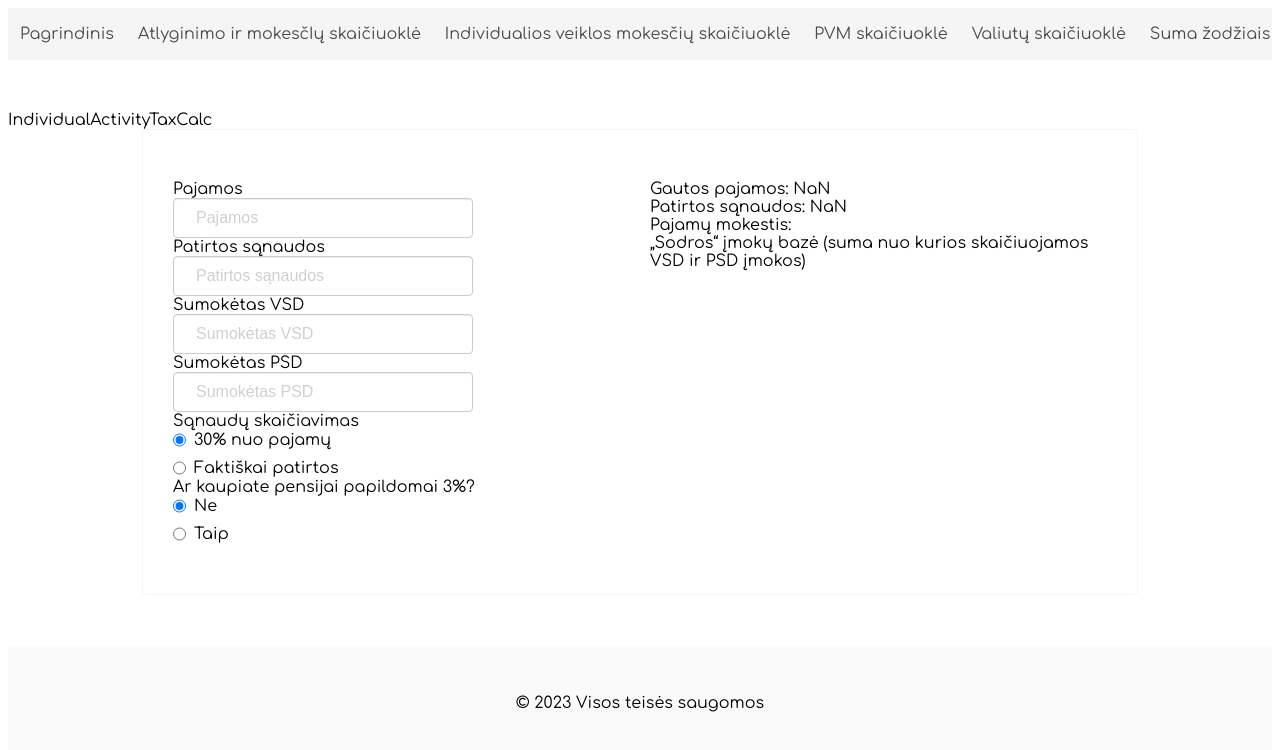
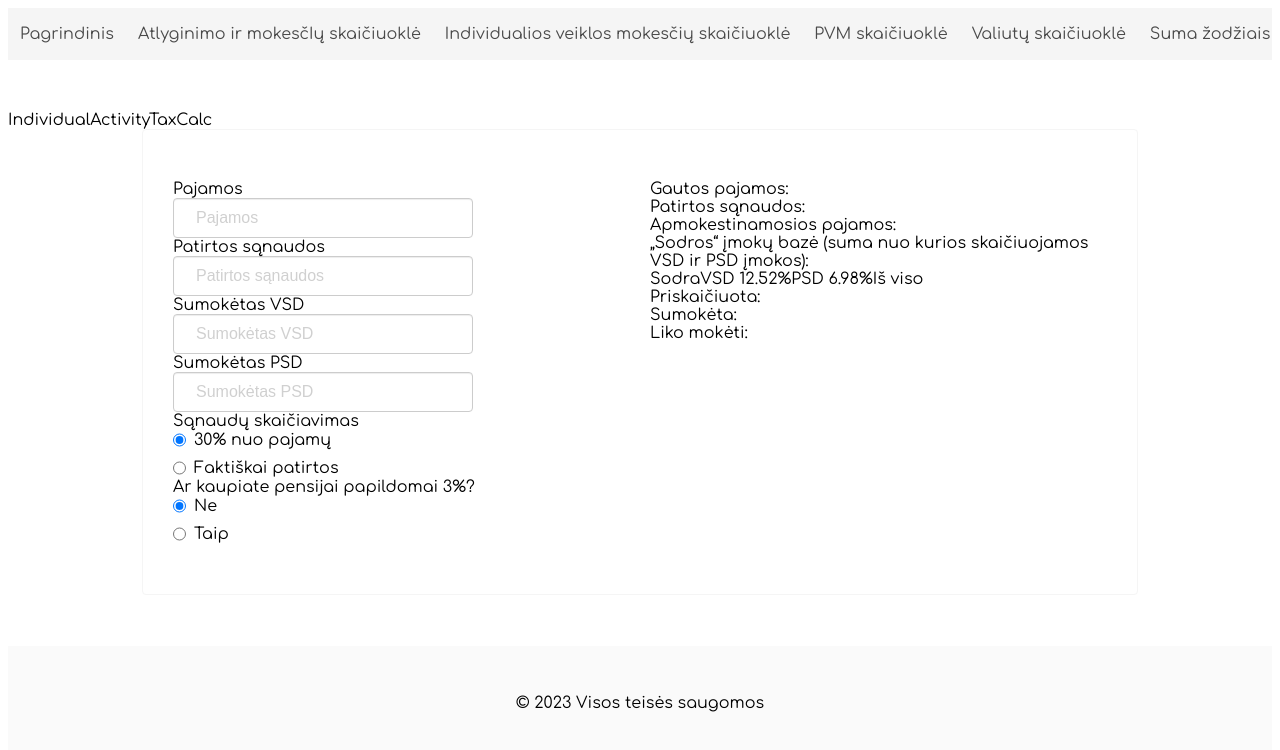
Before and after one commit to ernestas17/CA_2, a React (Vite) app: page /individual-activity-tax-calculator in a window 1280 px wide. Shown: the top 750 px of the page. Built offline with nearby package versions, Linux system fonts and the light colour scheme.

Commit message:
added more logic of calcuator

```diff
--- a/src/components/organisims/IndividualActivityTaxCalculator/IndividActivTaxCalcualtor.tsx
+++ b/src/components/organisims/IndividualActivityTaxCalculator/IndividActivTaxCalcualtor.tsx
@@ -2,59 +2,201 @@ import { useEffect, useState } from 'react';
 import CounterContentContainer from '../../molecules/CounterContentContainer';
 import Input from '../../atoms/Input';
 import RadioWrapper, { RadioItem } from '../../atoms/Radio/Radio';
+import Checkbox from '../../atoms/Checkbox';
 
 const IndividActivTaxCalcualtor = () => {
+  // useState for inputs
   const [income, setIncome] = useState<string>('');
+  const [costsIncurred, setCostsIncurred] = useState<string>('');
+  const [paidVSD, setPaidVSD] = useState<string>('');
+  const [paidPSD, setPaidPSD] = useState<string>('');
+
+  //  useState for outputs
   const [incomeReceived, setIncomeReceived] = useState<string>('');
 
   const [selectedCostCalculation, setSelectedCostCalculation] =
     useState('30% nuo pajamų');
 
-  const [costsIncurred, setCostsIncurred] = useState<string>('');
   const [calculatedCostsIncurred, setCalculatedCostsIncurred] =
     useState<string>('');
 
-  const [paidVSD, setPaidVSD] = useState<string>('');
-  const [paidPSD, setPaidPSD] = useState<string>('');
+  const [taxableIncome, setTaxableIncome] = useState<string>('');
 
-  //   const [taxableIncome, setTaxableIncome] = useState<number>(0);
-  //   const [contributionBase, setContributionBase] = useState<number>(0);
+  const [contributionBase, setContributionBase] = useState<string>('');
+
+  const [calculatedVSD, setCalculatedVSD] = useState<string>('');
+  const [calculatedPSD, setCalculatedPSD] = useState<string>('');
+  const [sodraCalculatedTotal, setSodraCalculatedTotal] = useState<string>('');
+//   const [sodraPaidTotal, setSodraPaidTotal] = useState<string>('');
 
   const [savingAdditional, setSavingAdditional] = useState<string>('Ne');
 
   useEffect(() => {
     calculateOutputs();
-  }, [income, costsIncurred, selectedCostCalculation, savingAdditional]);
+  }, [
+    income,
+    costsIncurred,
+    selectedCostCalculation,
+    savingAdditional,
+    // calculatedCostsIncurred,
+    // taxableIncome,
+    // sodraCalculatedTotal,
+    //sodraPaidTotal,
+  ]);
+
 
   const calculateOutputs = () => {
-    const parsedIncome = parseFloat(income);
-    //console.log(`parsedIncome ${parsedIncome}`);
+    const calcIncome = parseFloat(income);
+    const calcCostsIncurred = parseFloat(costsIncurred);
+    const calcPaidVSD = parseFloat(paidVSD);
+    const calcPaidPSD = parseFloat(paidPSD);
 
     let calculatedCostsIncurred;
+    let taxableIncome;
+    let calculatedContributionBase;
+    let calculatedVSD = '';
+    let calculatedPSD = '';
+    let sodraCalculatedTotal = '';
+    // let sodraPaidTotal = '';
+
+    // calcualting patirtos sąnaudos according cost calculation
+    if (selectedCostCalculation === '30% nuo pajamų') {
+      calculatedCostsIncurred = (calcIncome * 0.3).toFixed(2);
+    } else {
+      calculatedCostsIncurred = calcCostsIncurred.toFixed(2);
+    }
 
     //console.log(`selectedCostCalculation ${selectedCostCalculation}`);
 
+    // calcualting apmokestinamosios pajamos according cost calculation
     if (selectedCostCalculation === '30% nuo pajamų') {
-      calculatedCostsIncurred = (parsedIncome * 0.3).toFixed(2);
+      taxableIncome = (
+        calcIncome - parseFloat(calculatedCostsIncurred)
+      ).toFixed(2);
     } else {
-      calculatedCostsIncurred = parseFloat(costsIncurred).toFixed(2);
+      taxableIncome = (
+        calcIncome -
+        calcCostsIncurred -
+        parseFloat(sodraCalculatedTotal)
+      ).toFixed(2);
+      console.log('sodraCalculatedTotal' + sodraCalculatedTotal);
     }
 
-    //console.log(`costsIncurred ${costsIncurred}`);
-    //console.log(`calculatedCostsIncurred ${calculatedCostsIncurred}`);
+    // calcualting „Sodros“ įmokų bazė according cost calculation
+    if (selectedCostCalculation === '30% nuo pajamų') {
+      calculatedContributionBase = (parseFloat(taxableIncome) * 0.9).toFixed(2);
+    } else {
+      calculatedContributionBase = (
+        (calcIncome - parseFloat(calculatedCostsIncurred)) *
+        0.9
+      ).toFixed(2);
+    }
 
-    setIncomeReceived(parsedIncome.toFixed(2));
+    // calculating "Sodra"
+    if (savingAdditional === 'Ne') {
+      const calculatedVSDValue = (
+        (parseFloat(contributionBase) * 12.52) /
+        100
+      ).toFixed(2);
+      setCalculatedVSD(calculatedVSDValue);
+    } else {
+      const calculatedVSDValue = (
+        (parseFloat(contributionBase) * 15.52) /
+        100
+      ).toFixed(2);
+      setCalculatedVSD(calculatedVSDValue);
+    }
+
+    // calculating "Sodra" contributions
+    if (savingAdditional === 'Ne') {
+      calculatedVSD = (
+        (parseFloat(calculatedContributionBase) * 12.52) /
+        100
+      ).toFixed(2);
+    } else {
+      calculatedVSD = (
+        (parseFloat(calculatedContributionBase) * 15.52) /
+        100
+      ).toFixed(2);
+    }
+
+    // if (parseFloat(taxableIncome) <= 20000 ) {
+    //   const oneMonthPSD = (840 * 6.98) / 100;
+    //   calculatedPSD = (oneMonthPSD * 12).toFixed(2);
+    // } else {
+    //   calculatedPSD = (
+    //     (parseFloat(calculatedContributionBase) * 6.98) /
+    //     100
+    //   ).toFixed(2);
+    // }
+
+    // if (
+    //   (parseFloat(taxableIncome) <= 20000 &&
+    //     selectedCostCalculation === '30% nuo pajamų') ||
+    //   (parseFloat(taxableIncome) <= 20000 &&
+    //     selectedCostCalculation === 'Faktiškai patirtos')
+    // ) {
+    //   const oneMonthPSD = (840 * 6.98) / 100;
+    //   calculatedPSD = (oneMonthPSD * 12).toFixed(2);
+    // } else {
+    //   calculatedPSD = (
+    //     (parseFloat(calculatedContributionBase) * 6.98) /
+    //     100
+    //   ).toFixed(2);
+    // }
+
+    if (
+      parseFloat(taxableIncome) <= 20000 &&
+      (selectedCostCalculation === '30% nuo pajamų' ||
+        selectedCostCalculation === 'Faktiškai patirtos')
+    ) {
+      //   const oneMonthPSD = (840 * 6.98) / 100;
+      //   calculatedPSD = (oneMonthPSD * 12).toFixed(2);
+      console.log('selectedCostCalculation' + selectedCostCalculation);
+      console.log(taxableIncome);
+      calculatedPSD = (((840 * 6.98) / 100) * 12).toFixed(2);
+    } else {
+      console.log(selectedCostCalculation);
+      calculatedPSD = (
+        (parseFloat(calculatedContributionBase) * 6.98) /
+        100
+      ).toFixed(2);
+    }
+
+    sodraCalculatedTotal = (
+      parseFloat(calculatedVSD) + parseFloat(calculatedPSD)
+    ).toFixed(2);
+
+    // sodraPaidTotal = (calcPaidVSD + calcPaidPSD).toFixed(2);
+
+    // console.log(`calculatedCostsIncurred ${calculatedCostsIncurred}`);
+    // console.log(`calculatedContributionBase ${calculatedContributionBase}`);
+    // console.log(`calculatedPSD ${calculatedPSD}`);
+
+    setIncomeReceived(calcIncome.toFixed(2));
     setCalculatedCostsIncurred(calculatedCostsIncurred);
+    setTaxableIncome(taxableIncome);
+    setContributionBase(calculatedContributionBase);
+    setCalculatedVSD(calculatedVSD);
+    setCalculatedPSD(calculatedPSD);
+    setSodraCalculatedTotal(sodraCalculatedTotal);
+    setPaidVSD(calcPaidVSD.toFixed(2));
+    setPaidPSD(calcPaidPSD.toFixed(2));
+    // setSodraPaidTotal(sodraPaidTotal);
   };
 
   const handleCostCalculationChange = (value: string) => {
-    console.log('Selected cost calculation:', value);
+    //console.log('Selected cost calculation:', value);
     setSelectedCostCalculation(value);
   };
 
   const handleSavingAdditionalChange = (value: string) => {
     console.log('Selected saving additional:', value);
     setSavingAdditional(value);
+  };
+
+  const VSDLabel = () => {
+    return savingAdditional === 'Ne' ? 'VSD 12.52%' : 'VSD 15.52%';
   };
 
   return (
@@ -150,13 +292,76 @@ const IndividActivTaxCalcualtor = () => {
         outputs={
           <div>
             <div>
-              <p>Gautos pajamos: {incomeReceived}</p>
-              <p>Patirtos sąnaudos: {calculatedCostsIncurred}</p>
-              <p>Pajamų mokestis: </p>
+              <label>Gautos pajamos:</label>
+              <p>{isNaN(Number(incomeReceived)) ? '' : incomeReceived}</p>
+            </div>
+            <div>
+              <label>Patirtos sąnaudos:</label>
               <p>
+                {isNaN(Number(calculatedCostsIncurred))
+                  ? ''
+                  : calculatedCostsIncurred}
+              </p>
+            </div>
+            <div>
+              <label>Apmokestinamosios pajamos:</label>
+              <p>{isNaN(Number(taxableIncome)) ? '' : taxableIncome}</p>
+            </div>
+            <div>
+              <label>
                 „Sodros“ įmokų bazė (suma nuo kurios skaičiuojamos VSD ir PSD
-                įmokos)
-              </p>
+                įmokos):
+              </label>
+              <p>{isNaN(Number(contributionBase)) ? '' : contributionBase}</p>
+            </div>
+            <div>
+              <div className='titleRow'>
+                <label>Sodra</label>
+                <label>{VSDLabel()}</label>
+                <label>PSD 6.98%</label>
+                <label>Iš viso</label>
+              </div>
+              <div className='row'>
+                <label>Priskaičiuota:</label>
+                <p>{isNaN(Number(calculatedVSD)) ? '' : calculatedVSD}</p>
+                <p>{isNaN(Number(calculatedPSD)) ? '' : calculatedPSD}</p>
+                <p>
+                  {isNaN(Number(sodraCalculatedTotal))
+                    ? ''
+                    : sodraCalculatedTotal}
+                </p>
+              </div>
+              <div className='row'>
+                <label>Sumokėta:</label>
+                <p>
+                  {isNaN(Number(paidVSD)) ? '' : Number(paidVSD).toFixed(2)}
+                </p>
+                <p>
+                  {isNaN(Number(paidPSD)) ? '' : Number(paidPSD).toFixed(2)}
+                </p>
+                <p>{isNaN(parseFloat(paidVSD)) || isNaN(parseFloat(paidPSD))? '' : (parseFloat(paidVSD) + parseFloat(paidPSD)).toFixed(2)}</p>
+              </div>
+              <div className='row'>
+                <label>Liko mokėti:</label>
+                <p>
+                  {isNaN(Number(calculatedVSD)) || isNaN(Number(paidVSD))
+                    ? ''
+                    : parseFloat(calculatedVSD) - parseFloat(paidVSD)}
+                </p>
+                <p>
+                  {isNaN(Number(calculatedPSD)) || isNaN(Number(paidPSD))
+                    ? ''
+                    : parseFloat(calculatedPSD) - parseFloat(paidPSD)}
+                </p>
+                <p>
+                  {isNaN(Number(sodraCalculatedTotal)) ||
+                  isNaN(Number(paidVSD)) ||
+                  isNaN(Number(paidPSD))
+                    ? ''
+                    : parseFloat(sodraCalculatedTotal) -
+                      (parseFloat(paidVSD) + parseFloat(paidPSD))}
+                </p>
+              </div>
             </div>
           </div>
         }
```
